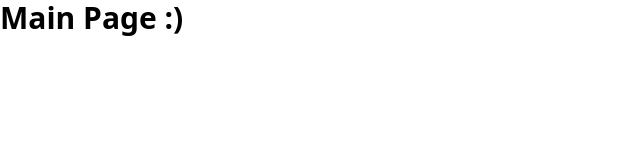
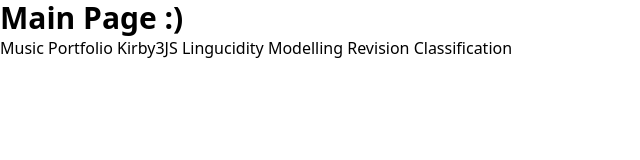
Before and after one commit to Cobblestone5517/Cobblestone5517.github.io, a website: page build/index.html in a window 1280 px wide. Shown: the whole page, without its empty margins (0-640 px from the left). Drawn offline with Linux system fonts and the light colour scheme.

Commit message:
Link to projects

```diff
--- a/build/index.html
+++ b/build/index.html
@@ -11,5 +11,11 @@
   <h1 class="text-3xl font-bold">
     Main Page :)
   </h1>
+  <div>
+    <a class="projectContainer" href="./musicPortfolio.html">Music Portfolio</a>
+    <a class="projectContainer" href="./kirby3js.html">Kirby3JS</a>
+    <a class="projectContainer" href="./lingucidity.html">Lingucidity</a>
+    <a class="projectContainer" href="./revisionClassification.html">Modelling Revision Classification</a>
+  </div>
 </body>
 </html>
```
